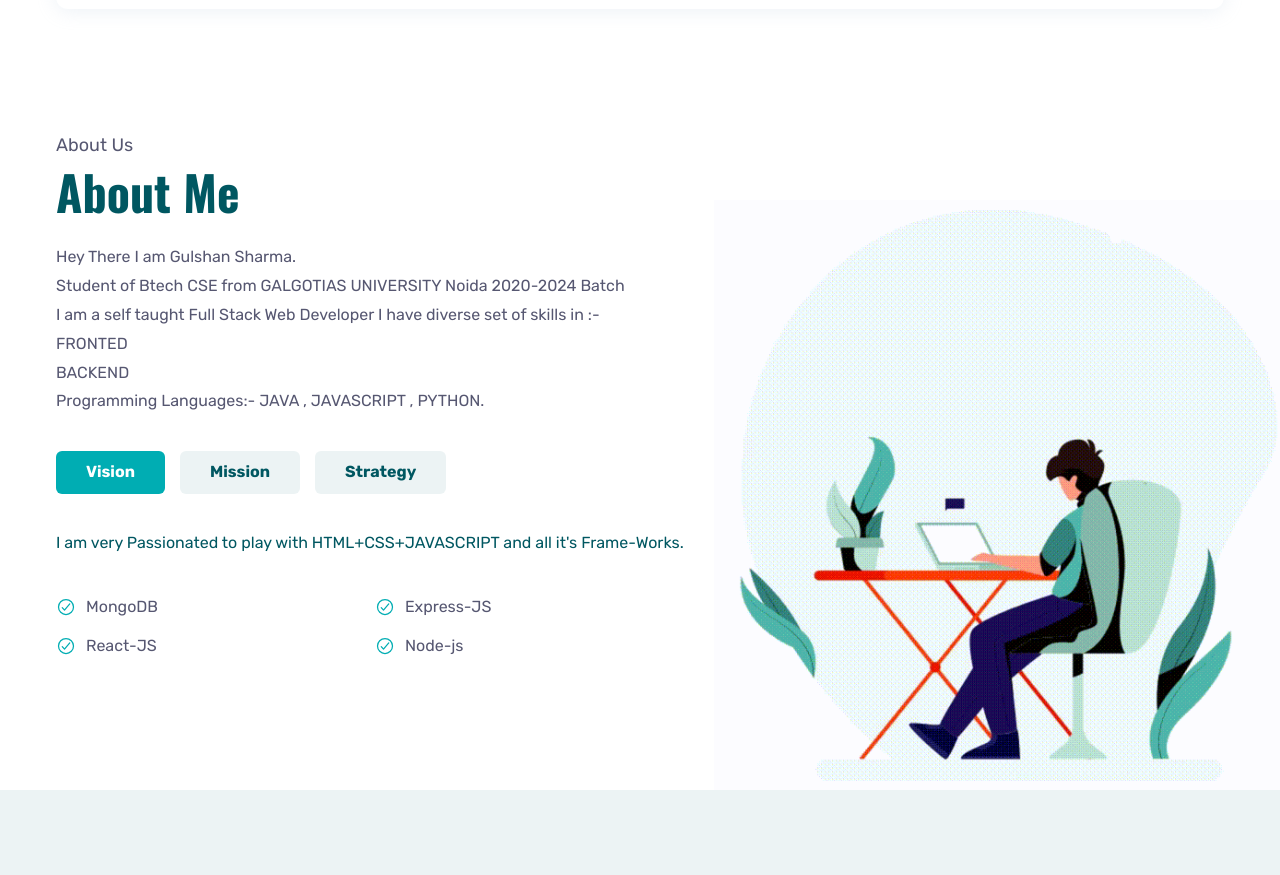
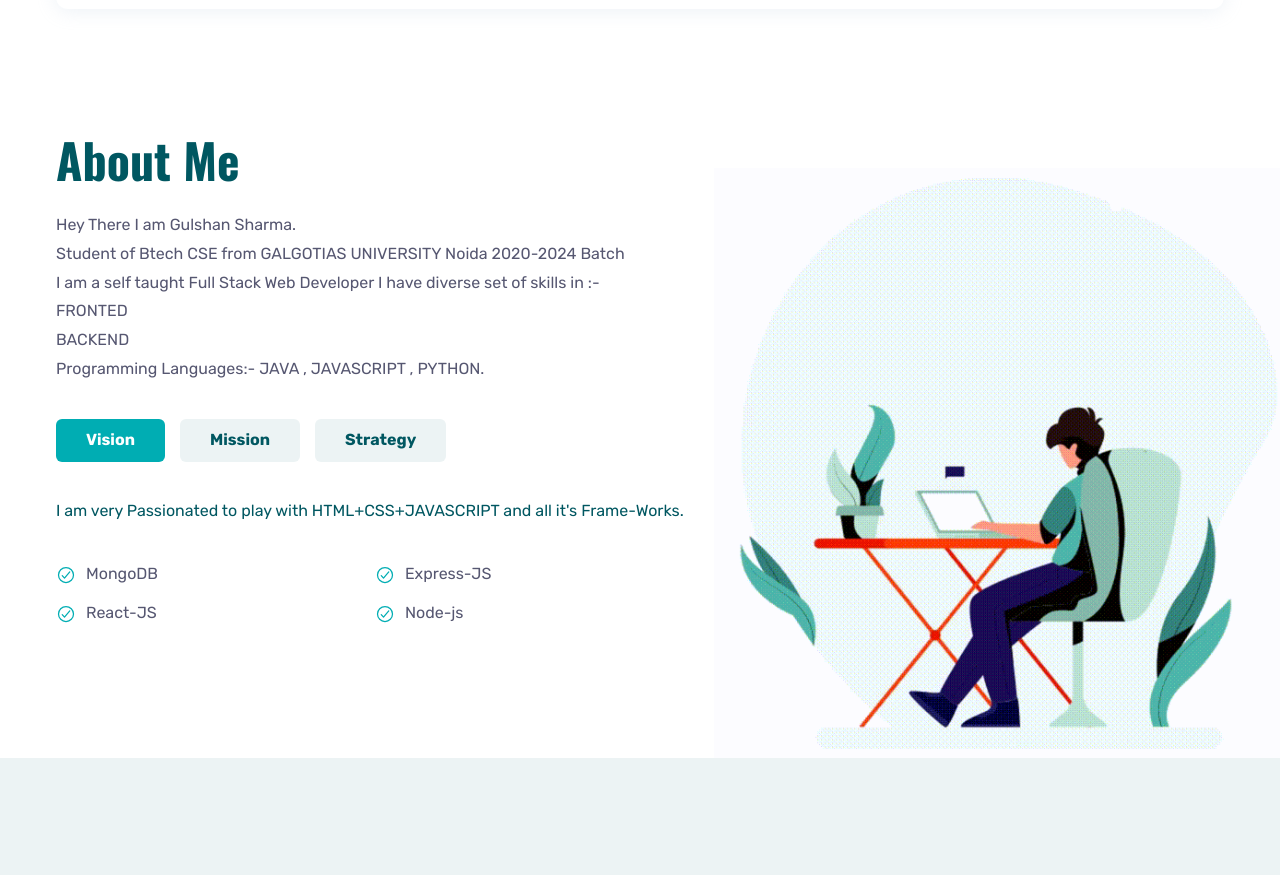
Before and after one commit to gulshanSharma11/Final-Portfolio-2, a plain HTML site: page index.html in a window 1280 px wide. Shown: the part 1000-1875 px from the top of the page. Drawn offline with nearby package versions, Linux system fonts and the light colour scheme.

Commit message:
update about

```diff
--- a/index.html
+++ b/index.html
@@ -298,7 +298,7 @@
 
           <div class="about-content">
 
-            <p class="section-subtitle title-lg has-after" id="about-label" data-reveal="left">About Us</p>
+            <!-- <p class="section-subtitle title-lg has-after" id="about-label" data-reveal="left">About Us</p> -->
 
             <h2 class="headline-md" data-reveal="left">About Me</h2>
 
```
Also changed, not shown: assets/images/new.jpg (deleted).
